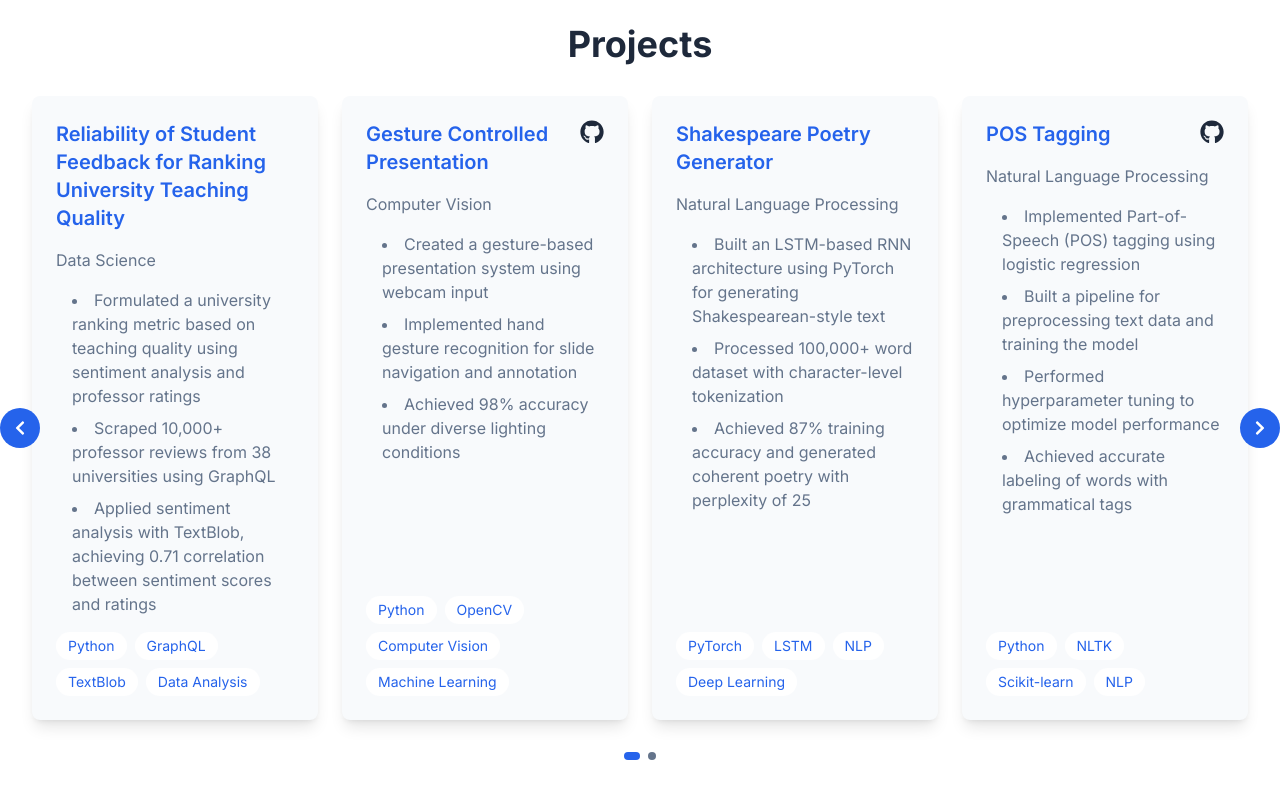
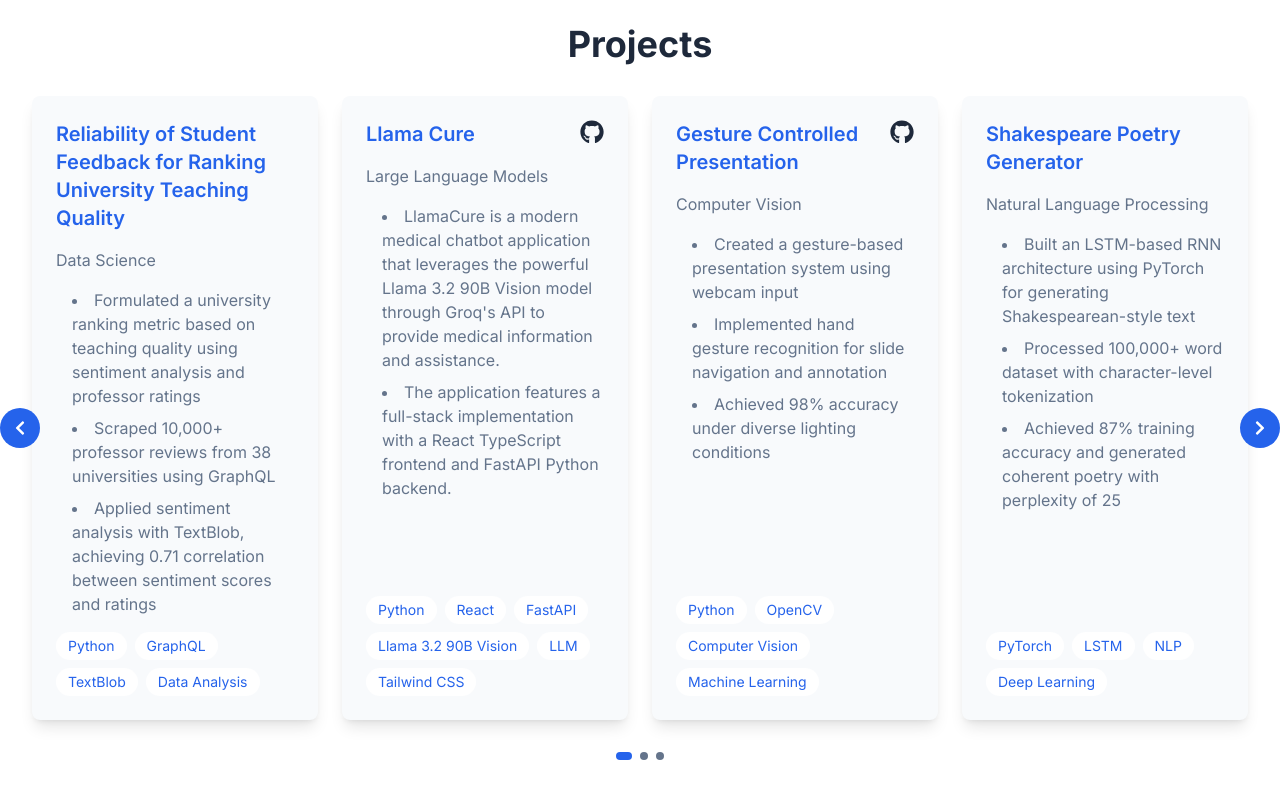
Before and after one commit to ShivamMishra1603/ShivamMishra1603.github.io, a React (Vite) app: page / in a window 1280 px wide. Shown: the part 2900-3700 px from the top of the page. Built offline with nearby package versions, Linux system fonts and the light colour scheme.

Commit message:
Added Llama Cure and Swifty Scribe in projects

```diff
--- a/src/components/Projects.tsx
+++ b/src/components/Projects.tsx
@@ -14,6 +14,16 @@
         "Applied sentiment analysis with TextBlob, achieving 0.71 correlation between sentiment scores and ratings"
       ],
       technologies: ["Python", "GraphQL", "TextBlob", "Data Analysis"]
+    },
+    {
+      title: "Llama Cure",
+      category: "Large Language Models",
+      github: "https://github.com/ShivamMishra1603/llama-cure",
+      description: [
+        "LlamaCure is a modern medical chatbot application that leverages the powerful Llama 3.2 90B Vision model through Groq's API to provide medical information and assistance.",
+        "The application features a full-stack implementation with a React TypeScript frontend and FastAPI Python backend."
+      ],
+      technologies: ["Python", "React", "FastAPI", "Llama 3.2 90B Vision", "LLM", "Tailwind CSS"]
     },
     {
       title: "Gesture Controlled Presentation",
@@ -35,6 +45,16 @@
         "Achieved 87% training accuracy and generated coherent poetry with perplexity of 25"
       ],
       technologies: ["PyTorch", "LSTM", "NLP", "Deep Learning"]
+    },
+    {
+      title: "Swifty Scribe",
+      category: "Natural Language Processing",
+      github: "https://github.com/ShivamMishra1603/swifty-scribe",
+      description: [
+        "Developed an AI-driven lyrics generation application inspired by Taylor Swift's songwriting style, utilizing a recurrent neural network (RNN) with GRU cells, trained on a comprehensive dataset of her song lyrics.",
+        "Designed and implemented a sophisticated NLP pipeline with tokenization, word embeddings, and temperature-controlled text generation, ensuring contextually rich and creative lyrics with an authentic Taylor Swift-inspired feel"
+      ],
+      technologies: [ "GRU-RNN", "NLP", "Deep Learning", "Flask", "Transformers (Hugging Face)", "React"]
     },
     {
       title: "POS Tagging",
```
